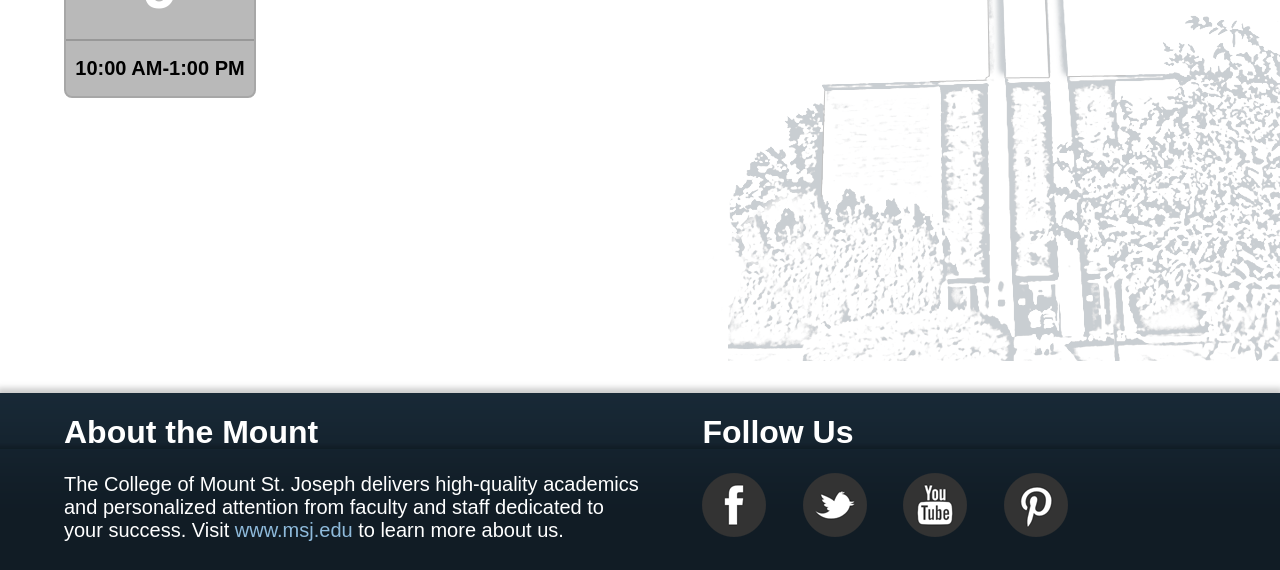
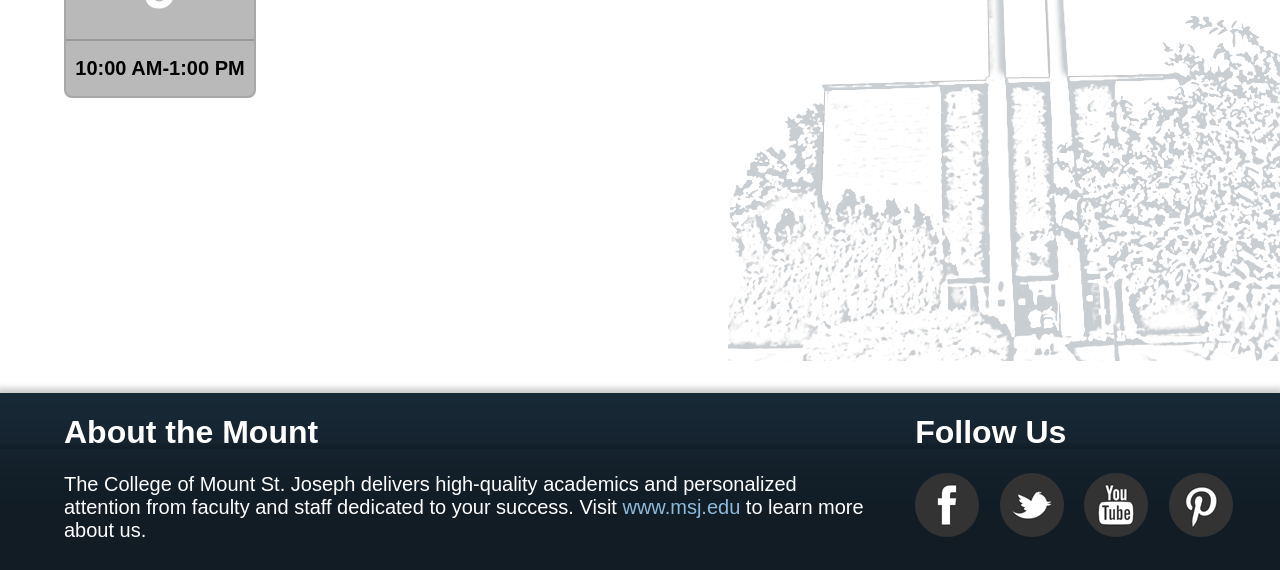
Before and after one commit to theMount/calendar, a plain HTML site: page index.html in a window 1280 px wide. Shown: the part 652-1222 px from the top of the page. Drawn offline with nearby package versions, Linux system fonts and the light colour scheme.

Commit message:
make right-col smaller

```diff
--- a/css/style.css
+++ b/css/style.css
@@ -245,14 +245,14 @@
 
 .left-col {
 	float: left;
-	width: 47.5%;
-	margin-right: 5%;
+	width: 66.666666%;
+	margin-right: 3.333333%;
 	overflow: hidden;
 	height: auto;
 }
 .right-col {
 	float: right;
-	width: 47.5%;
+	width: 30%;
 	margin: 0;
 	overflow: hidden;
 	height: auto;
@@ -267,7 +267,7 @@
 	display: inline-block;
 	width: 64px;
 	height: 64px;
-	margin-right: 32px;
+	margin-right: 16px;
 }
 
 .social {
```
